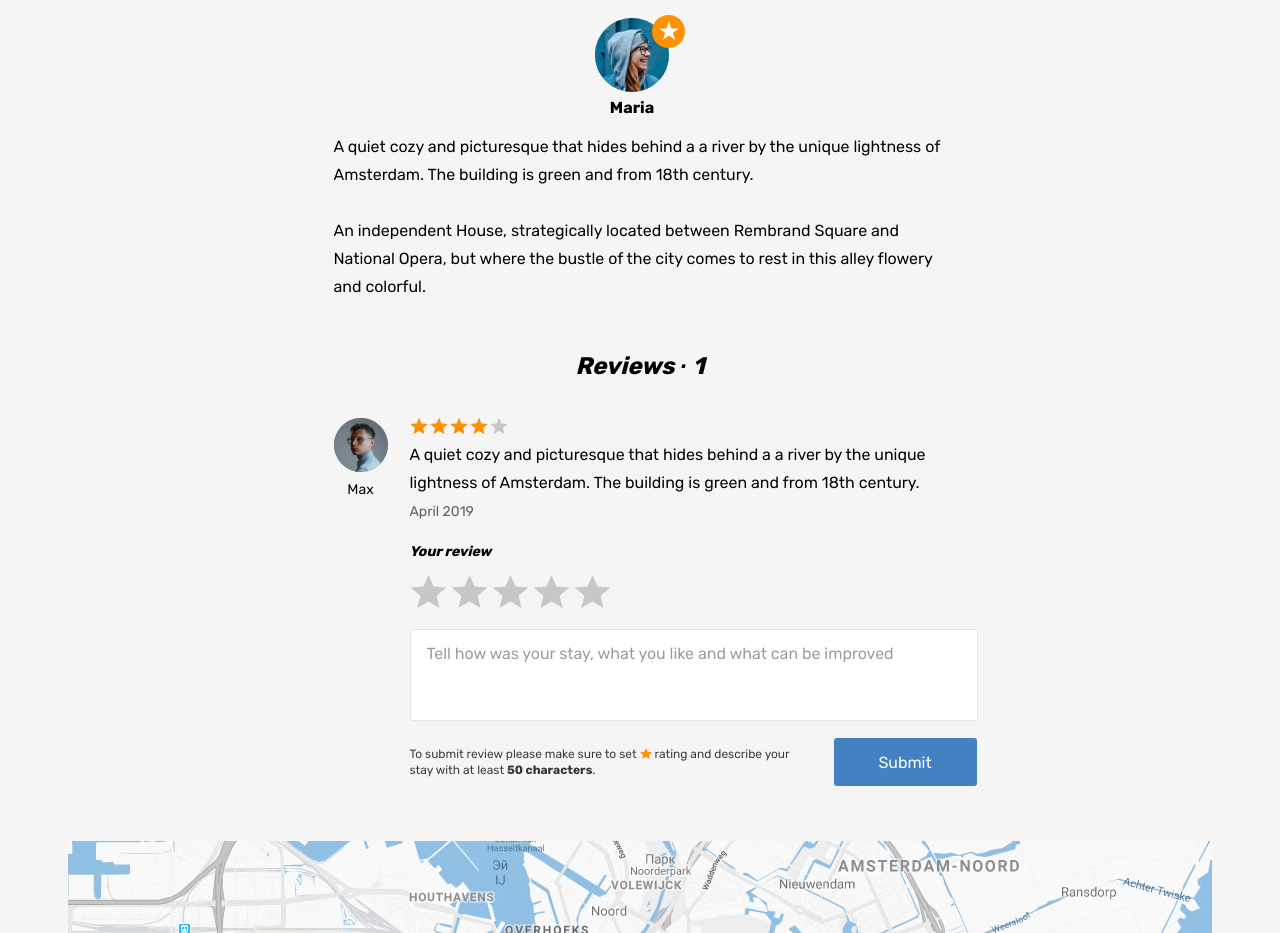
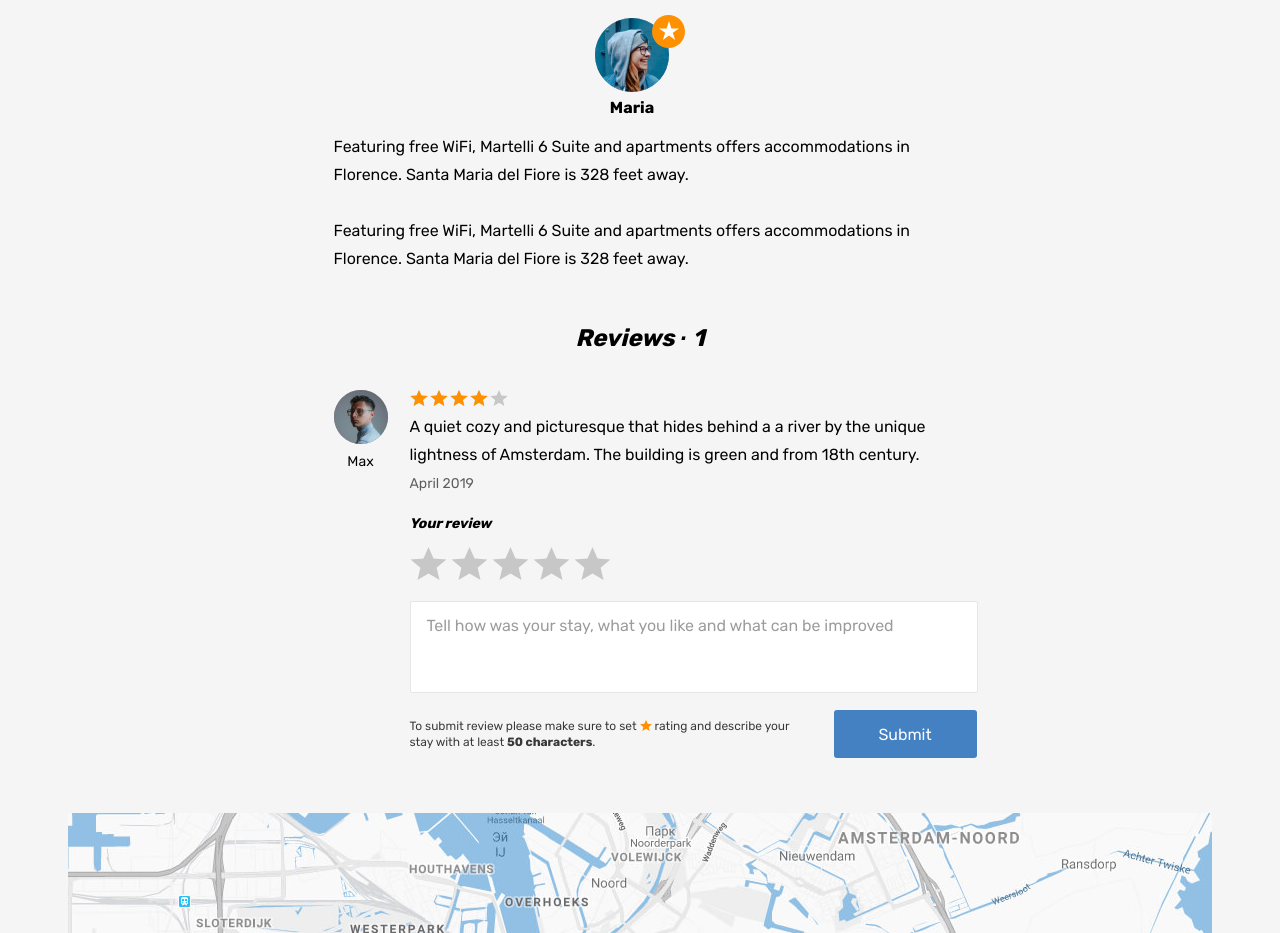
Before and after one commit to OlushkaZ/994847-six-cities-4, a React app: page /offer-details/1 in a window 1280 px wide. Shown: the part 940-1873 px from the top of the page. Built offline with nearby package versions, Linux system fonts and the light colour scheme.

Commit message:
add description for component

```diff
--- a/src/components/offer-details/offer-details.jsx
+++ b/src/components/offer-details/offer-details.jsx
@@ -17,8 +17,10 @@ const OfferDetails = ({offer}) => {
     maxGuestsDetails,
     featuresDetails,
     host: {photo, hostName, isSuper},
+    description,
     isPremium,
     isBookmark,
+
   } = offer;
 
   return (
@@ -100,10 +102,10 @@ const OfferDetails = ({offer}) => {
               </div>
               <div className="property__description">
                 <p className="property__text">
-                    A quiet cozy and picturesque that hides behind a a river by the unique lightness of Amsterdam. The building is green and from 18th century.
+                  {description}
                 </p>
                 <p className="property__text">
-                    An independent House, strategically located between Rembrand Square and National Opera, but where the bustle of the city comes to rest in this alley flowery and colorful.
+                  {description}
                 </p>
               </div>
             </div>
--- a/src/mocks/offers.js
+++ b/src/mocks/offers.js
@@ -49,6 +49,7 @@ export const OFFER_CARDS = [
       photo: `/img/avatar-angelina.jpg`,
       isSuper: Boolean(Math.round(Math.random())),
     },
+    description: `Featuring free WiFi, Martelli 6 Suite and apartments offers accommodations in Florence. Santa Maria del Fiore is 328 feet away.`,
     isPremium: Boolean(Math.round(Math.random())),
     isBookmark: Boolean(Math.round(Math.random())),
   },
@@ -77,6 +78,7 @@ export const OFFER_CARDS = [
       photo: `/img/avatar-angelina.jpg`,
       isSuper: Boolean(Math.round(Math.random())),
     },
+    description: `Located 656 feet from Strozzi Palace and 2297 feet from Santa Maria Novella, Tornabuoni Place in Florence features air-conditioned accommodations with views of the city and free WiFi.`,
     isPremium: Boolean(Math.round(Math.random())),
     isBookmark: Boolean(Math.round(Math.random())),
   },
@@ -105,6 +107,7 @@ export const OFFER_CARDS = [
       photo: `/img/avatar-angelina.jpg`,
       isSuper: Boolean(Math.round(Math.random())),
     },
+    description: `Located in Florence, Palazzo dei Conti Residenza d'Epoca provides accommodations with a seating area and flat-screen TV. Free WiFi is provided.`,
     isPremium: Boolean(Math.round(Math.random())),
     isBookmark: Boolean(Math.round(Math.random())),
   },
@@ -133,6 +136,7 @@ export const OFFER_CARDS = [
       photo: `/img/avatar-angelina.jpg`,
       isSuper: Boolean(Math.round(Math.random())),
     },
+    description: `Set in the same Gothic 14th-century building as the Museo del Bigallo, B&B Soggiorno Battistero is just opposite Florence Cathedral.`,
     isPremium: Boolean(Math.round(Math.random())),
     isBookmark: Boolean(Math.round(Math.random())),
   }
--- a/src/types/rental-offers-types.js
+++ b/src/types/rental-offers-types.js
@@ -3,7 +3,7 @@ import PropTypes from 'prop-types';
 export const rentalOffersTypes = {
   rentalOffersCount: PropTypes.number.isRequired,
   rentalOffersNames: PropTypes.array.isRequired,
-  onHeaderClick: PropTypes.func.isRequired
+  onHeaderClick: PropTypes.func.isRequired,
 };
 
 export const offerCardTypes = {
@@ -15,7 +15,7 @@ export const offerCardTypes = {
   isPremium: PropTypes.bool.isRequired,
   isBookmark: PropTypes.bool.isRequired,
   onMouseEnter: PropTypes.func.isRequired,
-  onHeaderClick: PropTypes.func.isRequired
+  onHeaderClick: PropTypes.func.isRequired,
 };
 
 export const offersListTypes = {
@@ -50,5 +50,6 @@ export const OfferDetailsTypes = {
       hostName: PropTypes.string.isRequired,
       isSuper: PropTypes.bool.isRequired,
     }).isRequired,
+    description: PropTypes.string.isRequired,
   })
 };
```
Also changed, not shown: 1 other file (tests, documents, lock files or other folders).
